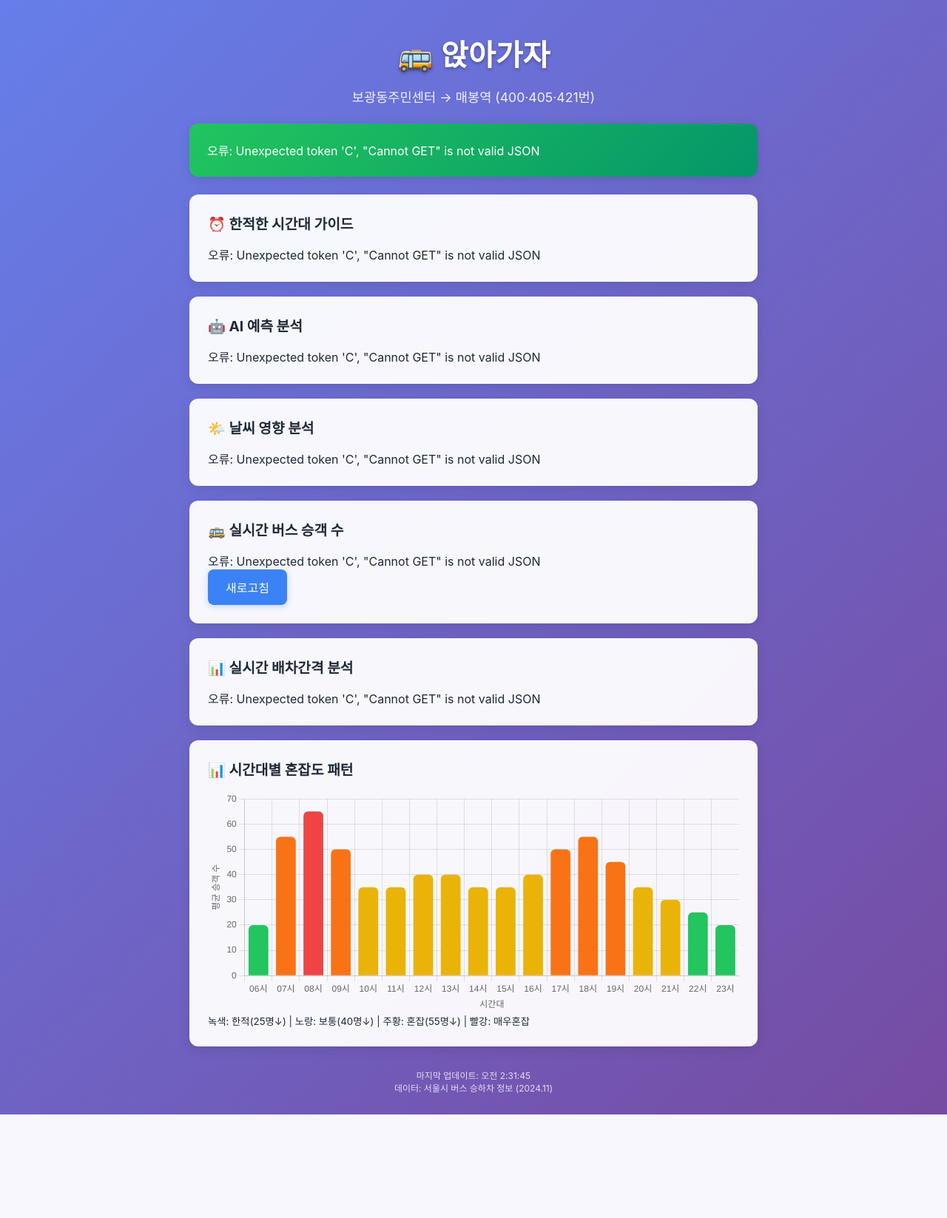
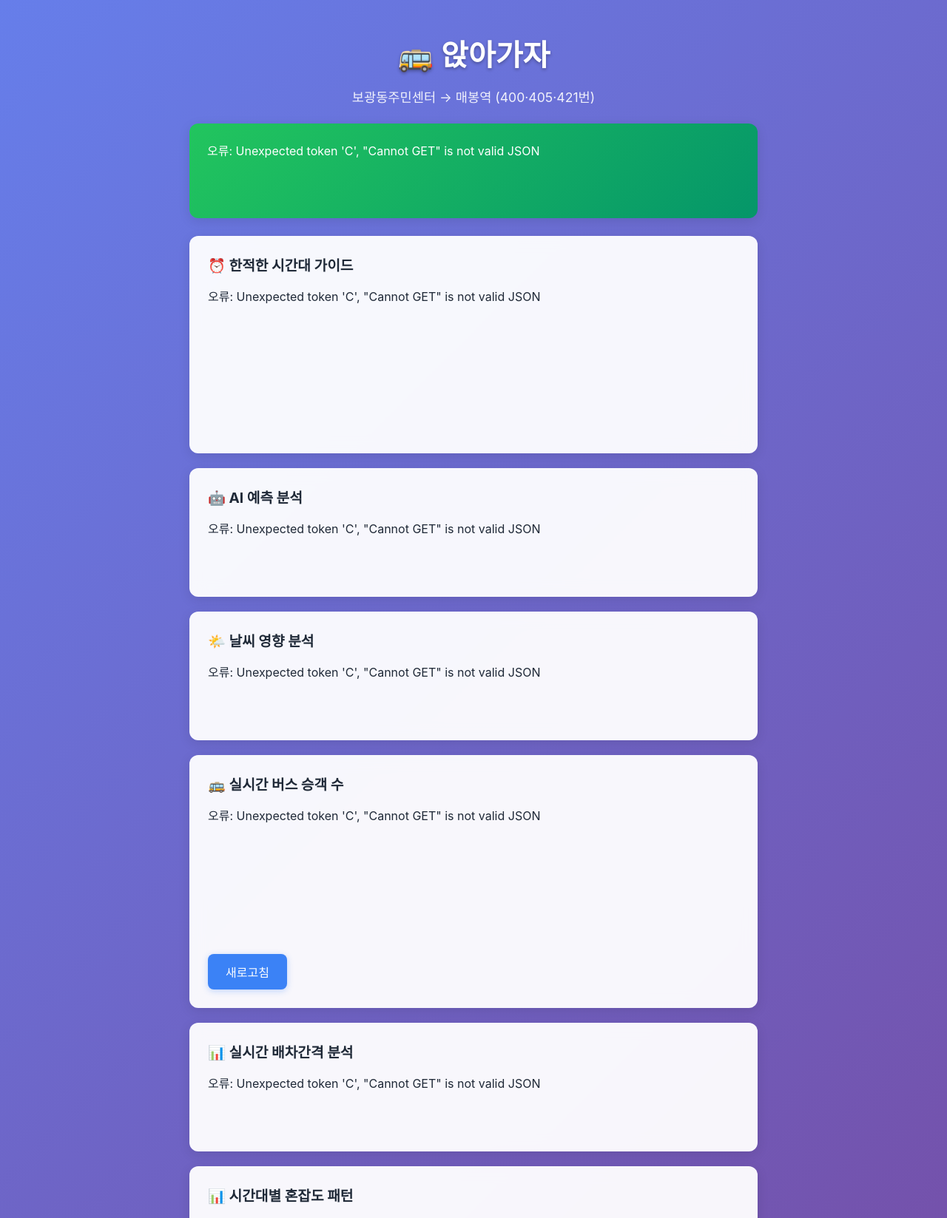
Before and after one commit to 7696122/anzagaza, a Python web app: template templates/index.html in a window 1280 px wide. Shown: the top 1647 px of the page at 74% size. Before the commit the page ends 1507 px from the top, so only its background shows below. Run offline with Jinja, Linux system fonts and the light colour scheme; the template is opened without the code that fills it, so the values that code supplies are empty.

Commit message:
레이아웃 시프팅 방지
- 로딩 영역에 최소 높이 설정 (80px, 200px)
- CSS 중복 canvas 규칙 제거

```diff
--- a/static/style.css
+++ b/static/style.css
@@ -153,10 +153,9 @@ canvas {
     margin-top: 30px;
 }
 
-canvas {
-    max-height: 300px;
-    border-radius: 8px;
-}
+/* 레이아웃 시프팅 방지 */
+.loading-placeholder { min-height: 80px; }
+.loading-placeholder-lg { min-height: 200px; }
 
 /* 그리드 레이아웃 */
 .grid-1 { display: grid; gap: 16px; }
--- a/templates/index.html
+++ b/templates/index.html
@@ -12,33 +12,33 @@
     <p class="subtitle">보광동주민센터 → 매봉역 (400·405·421번)</p>
 
     <div class="recommend">
-        <div id="mainRecommendation">로딩 중...</div>
+        <div id="mainRecommendation" class="loading-placeholder">로딩 중...</div>
     </div>
 
     <div class="card">
         <h3>⏰ 한적한 시간대 가이드</h3>
-        <div id="quietTimesInfo">로딩 중...</div>
+        <div id="quietTimesInfo" class="loading-placeholder-lg">로딩 중...</div>
     </div>
 
     <div class="card">
         <h3>🤖 AI 예측 분석</h3>
-        <div id="predictionInfo">로딩 중...</div>
+        <div id="predictionInfo" class="loading-placeholder">로딩 중...</div>
     </div>
 
     <div class="card">
         <h3>🌤️ 날씨 영향 분석</h3>
-        <div id="weatherInfo">로딩 중...</div>
+        <div id="weatherInfo" class="loading-placeholder">로딩 중...</div>
     </div>
 
     <div class="card">
         <h3>🚌 실시간 버스 승객 수</h3>
-        <div id="busInfo">로딩 중...</div>
+        <div id="busInfo" class="loading-placeholder-lg">로딩 중...</div>
         <button onclick="refreshBus()">새로고침</button>
     </div>
 
     <div class="card">
         <h3>📊 실시간 배차간격 분석</h3>
-        <div id="trafficInfo">로딩 중...</div>
+        <div id="trafficInfo" class="loading-placeholder">로딩 중...</div>
     </div>
 
     <div class="card">
```
